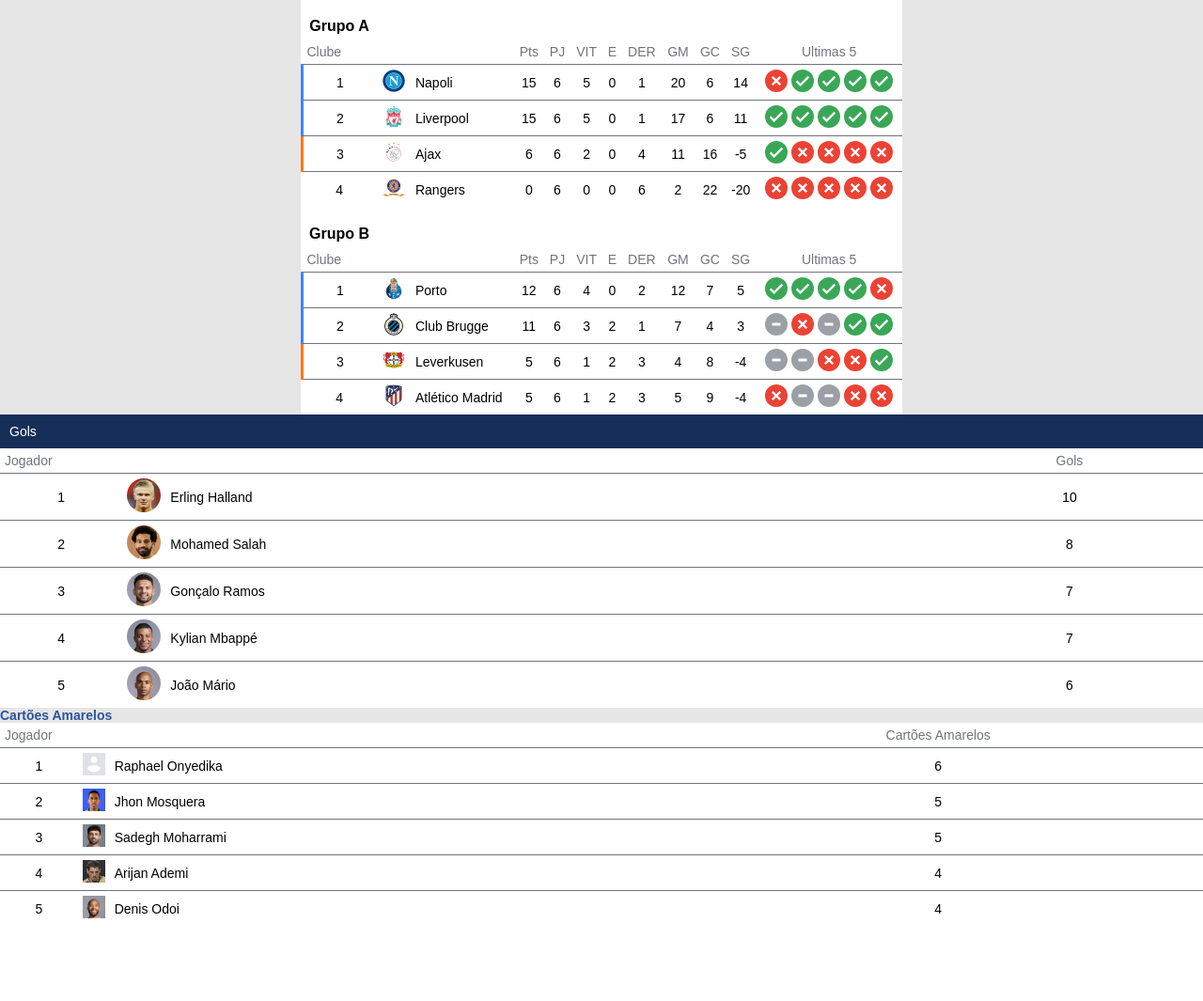
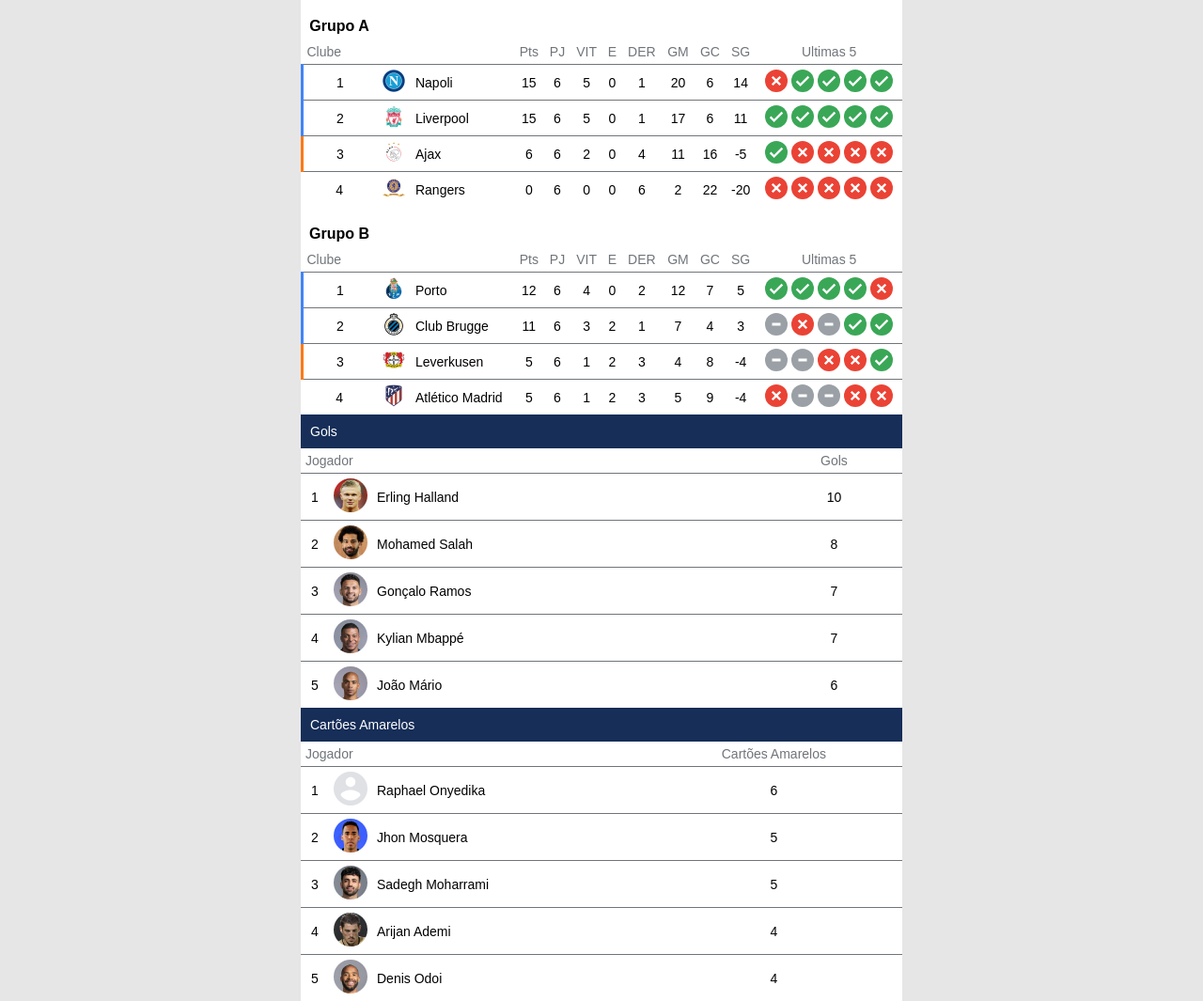
Before and after one commit to leonardohendler/ADS-Ulbra, a PHP site: page / in a window 1280 px wide. Shown: the part 134-1199 px from the top of the page at 94% size. Before the commit the page ends 1111 px from the top, so only its background shows below. Run offline with PHP 8.4, Linux system fonts and the light colour scheme.

Commit message:
Update style.css

```diff
--- a/Matérias/Introdução Web/Champions League - Tabela/style.css
+++ b/Matérias/Introdução Web/Champions League - Tabela/style.css
@@ -47,7 +47,7 @@
 
 
 
-.tabela {
+.tabela, .gols, .cartoes {
     width: 50%;
     margin: 0 auto;
     background-color: white;
@@ -57,6 +57,7 @@
     font-size: 14px;
     background-color: white ;
     border-collapse: collapse;
+
 }
 
 th,td {
@@ -106,14 +107,6 @@
     padding-top: 20px;
 }
 
-.gols{
-    width: 100%;
-    background-color: white;
-    margin: 0 auto;
-}
-
-
-
 .gols h3{
     background-color: #162E58;
     color: white;
@@ -128,3 +121,24 @@
     width: 36px;
 
 }
+
+.w30{ /*Criando uma classe para definir uma largura de 30 px*/
+    width: 30px;
+    }
+
+
+
+.cartoes h3{
+    background-color: #162E58;
+    color: white;
+    height: 40%;
+    font-weight: normal;
+    padding: 10px;
+
+}
+
+.cartoes img {
+    border-radius:50%;
+    height: 36px;
+    width: 36px;
+}
```
